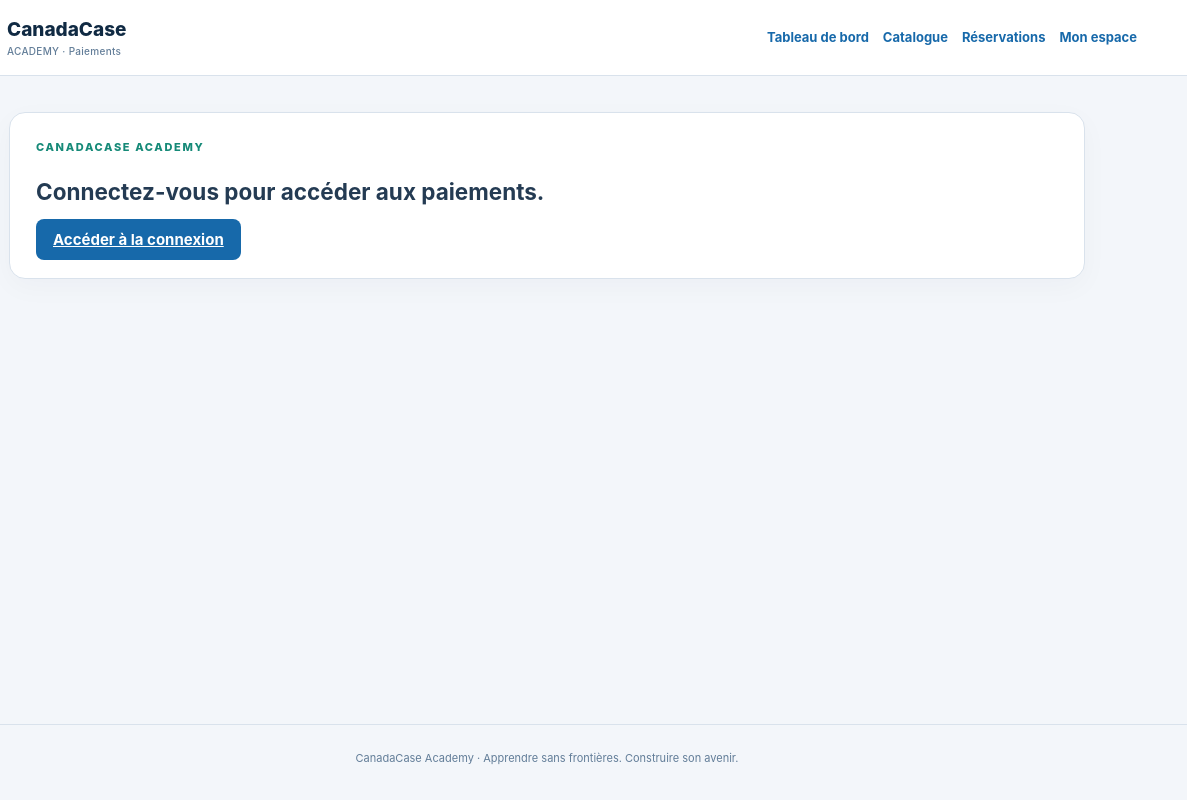
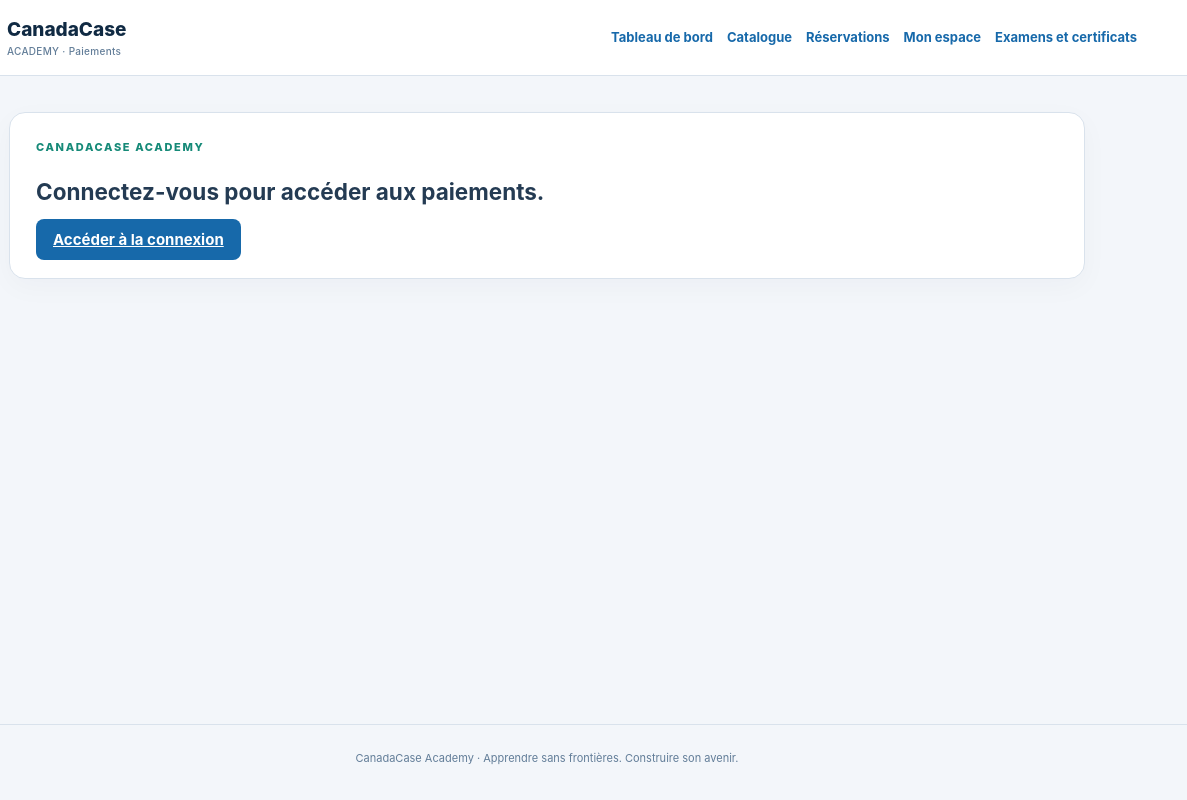
Before and after one commit to meguegapradamel/Canadacase., a website: page academy-payments.html in a window 1280 px wide. Shown: the full height of the page, 93-1280 px from the left. Drawn offline with nearby package versions, Linux system fonts and the light colour scheme.

Commit message:
Add exams link to payment navigation

```diff
--- a/academy-payments.html
+++ b/academy-payments.html
@@ -19,7 +19,7 @@
     <a href="academy-dashboard.html">Tableau de bord</a>
     <a href="academy-catalog.html">Catalogue</a>
     <a href="academy-bookings.html">Réservations</a>
-    <a href="academy.html">Mon espace</a>
+    <a href="academy.html">Mon espace</a><a href="academy-exams.html">Examens et certificats</a>
     <button id="payment-logout" class="secondary hidden" type="button">Déconnexion</button>
   </div>
 </header>
```
